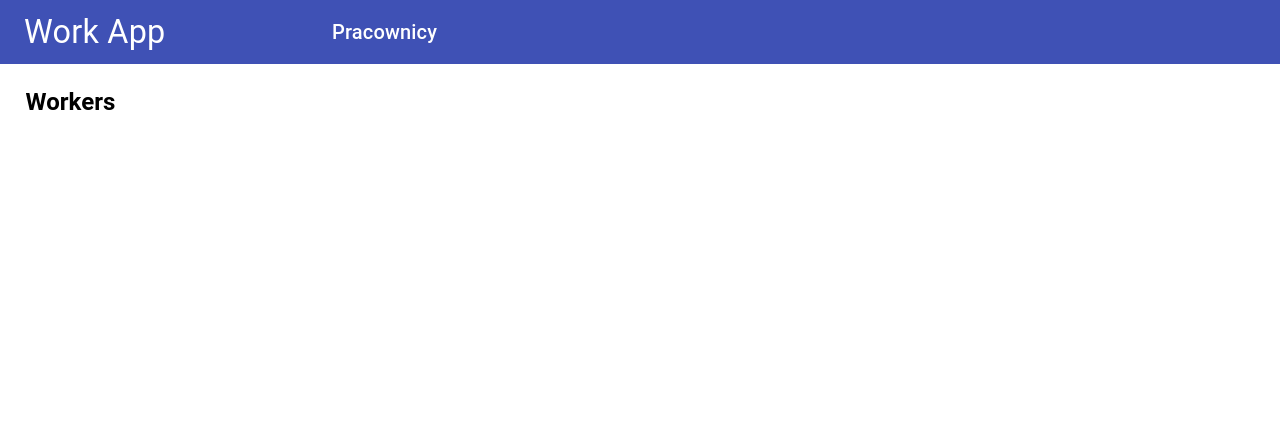
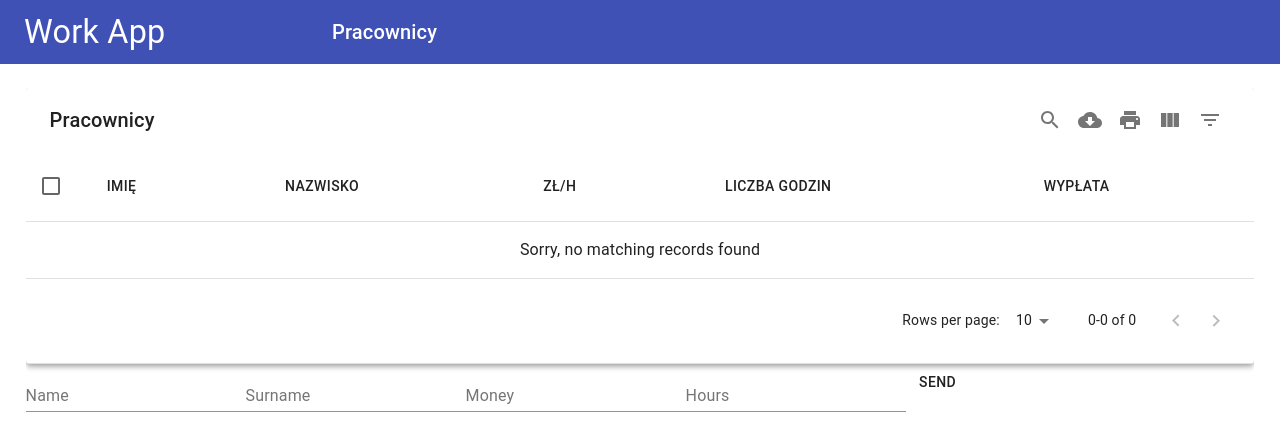
Before and after one commit to MichalBartusiak/work-app, a React (Create React App) app: page /workers in a window 1280 px wide. Shown: the top 442 px of the page. Built offline with nearby package versions, Linux system fonts and the light colour scheme.

Commit message:
Fully working table with all data

```diff
--- a/package.json
+++ b/package.json
@@ -8,6 +8,7 @@
     "@testing-library/jest-dom": "^4.2.4",
     "@testing-library/react": "^9.5.0",
     "@testing-library/user-event": "^7.2.1",
+    "mui-datatables": "^3.4.1",
     "react": "^16.13.1",
     "react-dom": "^16.13.1",
     "react-router-dom": "^5.2.0",
--- a/src/components/MainContent/MainContent.js
+++ b/src/components/MainContent/MainContent.js
@@ -1,5 +1,5 @@
 import React from "react";
-import { Typography, Paper, Card } from "@material-ui/core";
+import { Typography } from "@material-ui/core";
 const MainContent = () => {
   return (
     <div className="mainContent">
@@ -8,12 +8,8 @@ const MainContent = () => {
       </Typography>
       <Typography variant="body1" color="textSecondary">
         Work App jest aplikacją przeznaczoną dla niewielkich przedsiębiorstw,
-        zatrudniających małą liczbe ludzi. Pomaga ona w zarządzaniu
-        pracownikami, ich stawkami godzinowmi oraz wypłatam, co pozwala na
-        bieżąco śledzić wydatki firmy na pracowników. Lorem ipsum dolor sit amet
-        consectetur adipisicing elit. Possimus non hic cupiditate dolorum
-        voluptate eligendi doloremque culpa, aperiam asperiores? Incidunt vel
-        tempore hic numquam? Debitis atque aliquid similique placeat obcaecati?
+        zatrudniających małą liczbe ludzi. Pomaga ona na bieżąco śledzić wydatki
+        firmy na pracowników.
       </Typography>
     </div>
   );
--- a/src/components/Workers/Workers.js
+++ b/src/components/Workers/Workers.js
@@ -1,8 +1,65 @@
-import React from "react";
+import React, { useState } from "react";
+import MUIDataTable from "mui-datatables";
+import { TextField, Button } from "@material-ui/core";
 const Workers = () => {
+  const [state, setState] = useState({
+    name: "",
+    surname: "",
+    money: "",
+    hours: "",
+    summary: 0,
+  });
+  const [data, setData] = useState([]);
+  const handleInputChange = (e) => {
+    const value = e.target.value;
+    setState({ ...state, [e.target.name]: value });
+  };
+  const handleSubmit = (e) => {
+    e.preventDefault();
+    const { name, surname, money, hours } = state;
+    setData([
+      ...data,
+      [name, surname, money, hours, (state.summary = money * hours)],
+    ]);
+    setState({ name: "", surname: "", money: "", hours: "", summary: "" });
+  };
+  const columns = ["Imię", "Nazwisko", "zł/h", "Liczba godzin", "Wypłata"];
+  const options = {
+    filterType: "checkbox",
+  };
   return (
     <div className="workers">
-      <h2>Workers</h2>
+      <MUIDataTable
+        title={"Pracownicy"}
+        data={data}
+        columns={columns}
+        options={options}
+      />
+      <TextField
+        name="name"
+        value={state.name}
+        onChange={handleInputChange}
+        label="Name"
+      />
+      <TextField
+        name="surname"
+        value={state.surname}
+        onChange={handleInputChange}
+        label="Surname"
+      />
+      <TextField
+        name="money"
+        value={state.money}
+        onChange={handleInputChange}
+        label="Money"
+      />
+      <TextField
+        name="hours"
+        value={state.hours}
+        onChange={handleInputChange}
+        label="Hours"
+      />
+      <Button onClick={handleSubmit}>Send</Button>
     </div>
   );
 };
```
Also changed, not shown: 1 other file (tests, documents, lock files or other folders).
